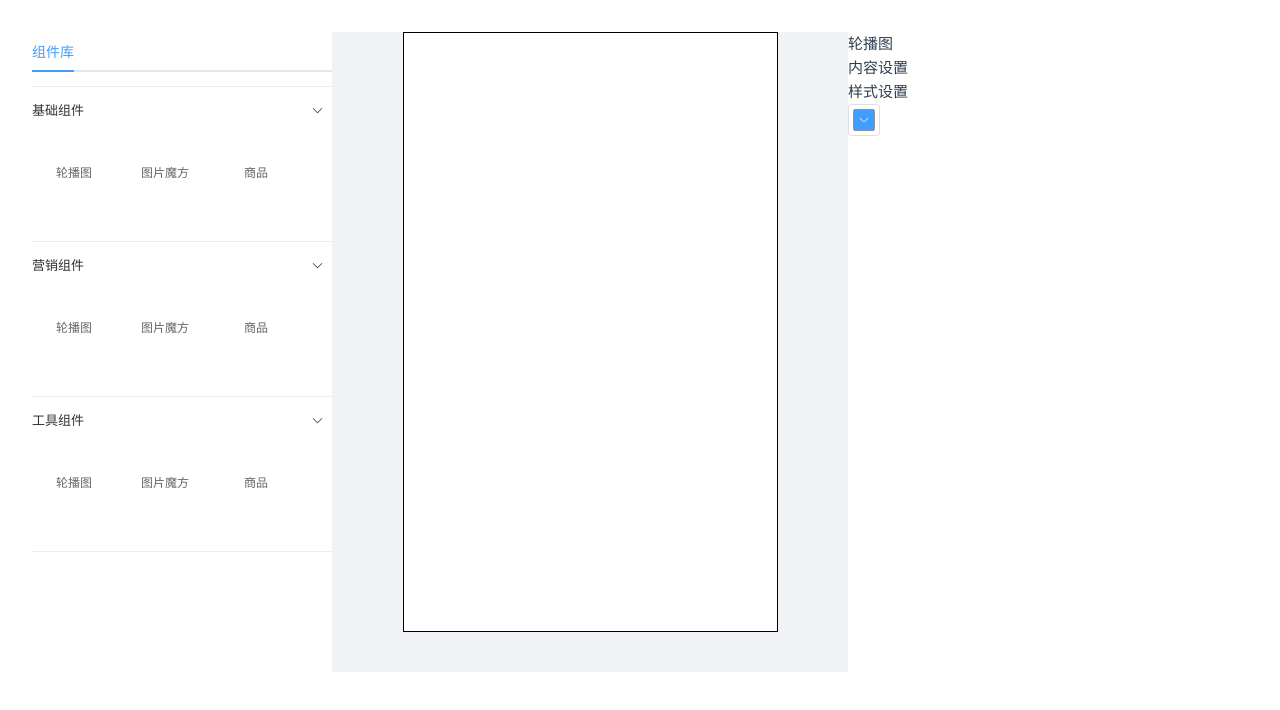
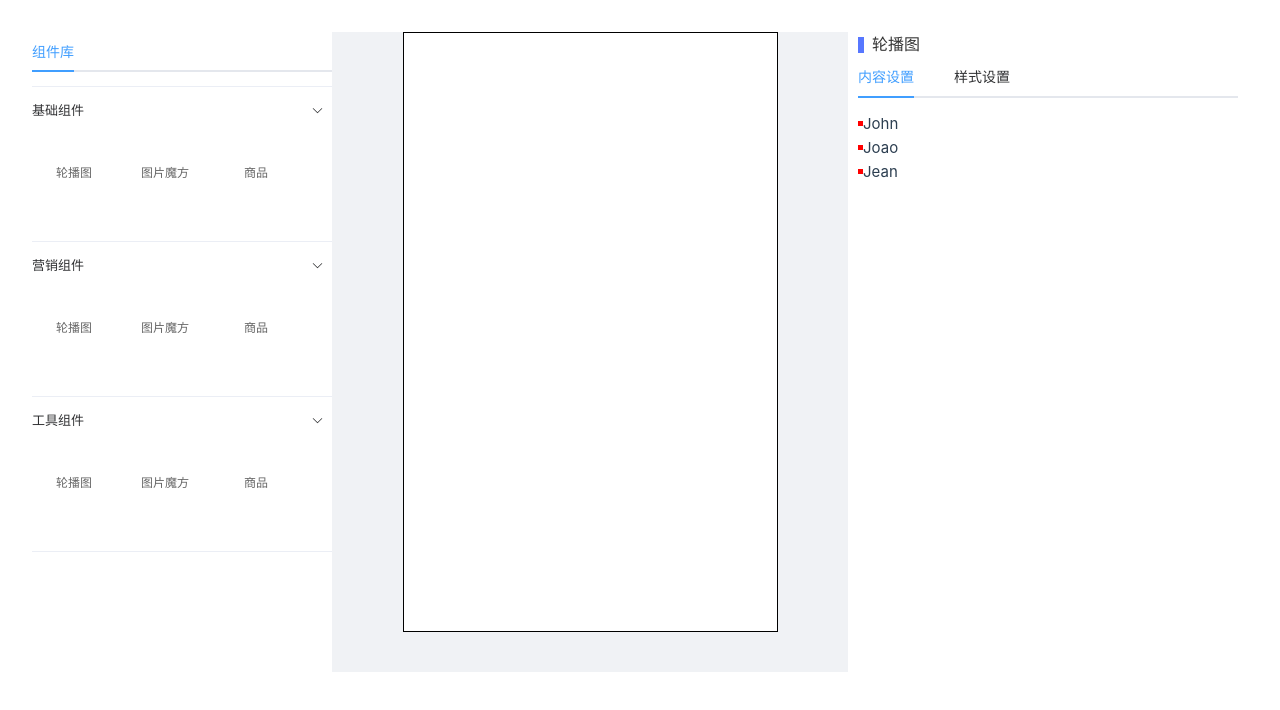
Before and after one commit to aliAjax/bjTea, a Vue app: page / in a window 1280 px wide. Shown: the top 710 px of the page. Built offline with nearby package versions, Linux system fonts and the light colour scheme.

Commit message:
增加轮播图操作面板交互

```diff
--- /dev/null
+++ b/src/components/diy/diyDivider.vue
@@ -0,0 +1,13 @@
+<template>
+  <div class="diyDivider">
+  </div>
+</template>
+
+<style scoped lang="scss">
+  .diyDivider{
+    display: inline-block;
+    width: 6px;
+    height: 16px;
+    background: #5777FF;
+  }
+</style>
--- a/src/components/diy/diyOperation.vue
+++ b/src/components/diy/diyOperation.vue
@@ -1,15 +1,10 @@
 <template>
   <div class="diyOperation">
-    <div class="title">{{data.cnName}}</div>
+    <div class="title">
+      <diyDivider />
+      <div class="title-name">{{data.cnName}}</div>
+    </div>
     <component :is="data.name"/>
-<!--    <div class="operation">-->
-<!--      <div class="content-box">-->
-<!--        <p>内容设置</p>-->
-<!--      </div>-->
-<!--      <div class="style-box">-->
-<!--        <p>样式设置</p>-->
-<!--      </div>-->
-<!--    </div>-->
   </div>
 </template>
 
@@ -17,11 +12,13 @@
 
 import {onMounted, reactive, toRefs} from "vue";
 import bus from "@/ulits/bus";
+import diyDivider from "@/components/diy/diyDivider.vue"
 import diyModules from "@/components/diyOperationComponents/index.ts"
 
 export default {
   name:'DiyOperation',
   components:{
+    diyDivider,
     ...diyModules
   },
   setup(){
@@ -48,6 +45,17 @@ export default {
 
 <style scoped lang="scss">
 .diyOperation{
-
+  padding: 0 10px;
+  .title{
+    font-weight: bold;
+    font-size: 16px;
+    color: #333333;
+    display: flex;
+    align-items: center;
+    &-name{
+      display: inline-block;
+      margin-left: 8px;
+    }
+  }
 }
 </style>
--- a/src/components/diyOperationComponents/c_swiper.vue
+++ b/src/components/diyOperationComponents/c_swiper.vue
@@ -1,29 +1,53 @@
 <template>
   <div class="c_swiper">
-    <div class="content">
-      <p>内容设置</p>
-      <div></div>
-    </div>
-    <div class="styleBox">
-      <p>样式设置</p>
-      <div>
-        <el-color-picker v-model="color1" />
-      </div>
-    </div>
+    <el-tabs v-model="activeName" class="demo-tabs" @tab-click="handleClick">
+      <el-tab-pane label="内容设置" name="content">
+        <draggable
+            tag="ul"
+            :list="list"
+            class="list-group"
+            handle=".handle"
+            item-key="name"
+        >
+          <template #item="{ element, index }">
+            <div class="list-group-item">
+              <div class="handle" style="width: 5px;height: 5px;background: red;display: inline-block"></div>
+
+              <span class="text">{{ element.name }} </span>
+            </div>
+          </template>
+        </draggable>
+      </el-tab-pane>
+      <el-tab-pane label="样式设置" name="styleBox">Config</el-tab-pane>
+    </el-tabs>
   </div>
 </template>
 
 <script lang="ts">
 import {reactive, toRefs} from "vue";
-
+import draggable from "vuedraggable";
     export default {
       name:'c_swiper',
+      components:{
+        draggable
+      },
       setup(){
         const state = reactive({
-          color1:'#409EFF'
+          color1:'#409EFF',
+          activeName:'content',
+          list: [
+            { name: "John", text: "", id: 0 },
+            { name: "Joao", text: "", id: 1 },
+            { name: "Jean", text: "", id: 2 }
+          ],
         })
 
+        const handleClick = () =>{
+
+        }
+
         return {
+          handleClick,
           ...toRefs(state)
         }
       }
@@ -38,5 +62,12 @@ import {reactive, toRefs} from "vue";
       .styleBox{
 
       }
+      .list-group{
+        padding-left: 0;
+        &-item{
+          display: flex;
+          align-items: center;
+        }
+      }
     }
 </style>
```
